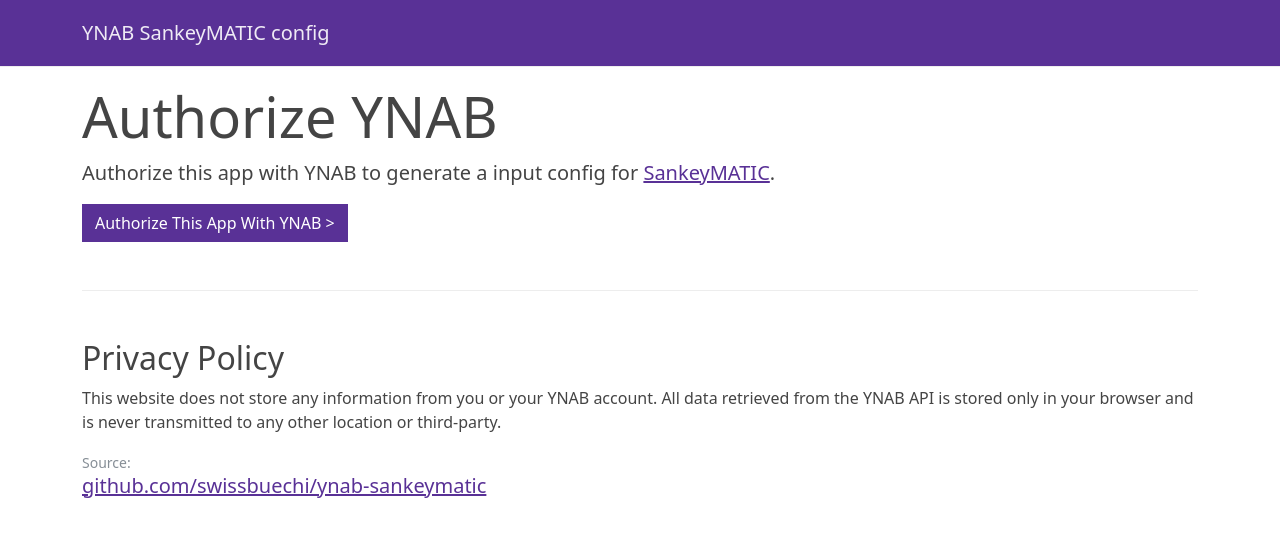
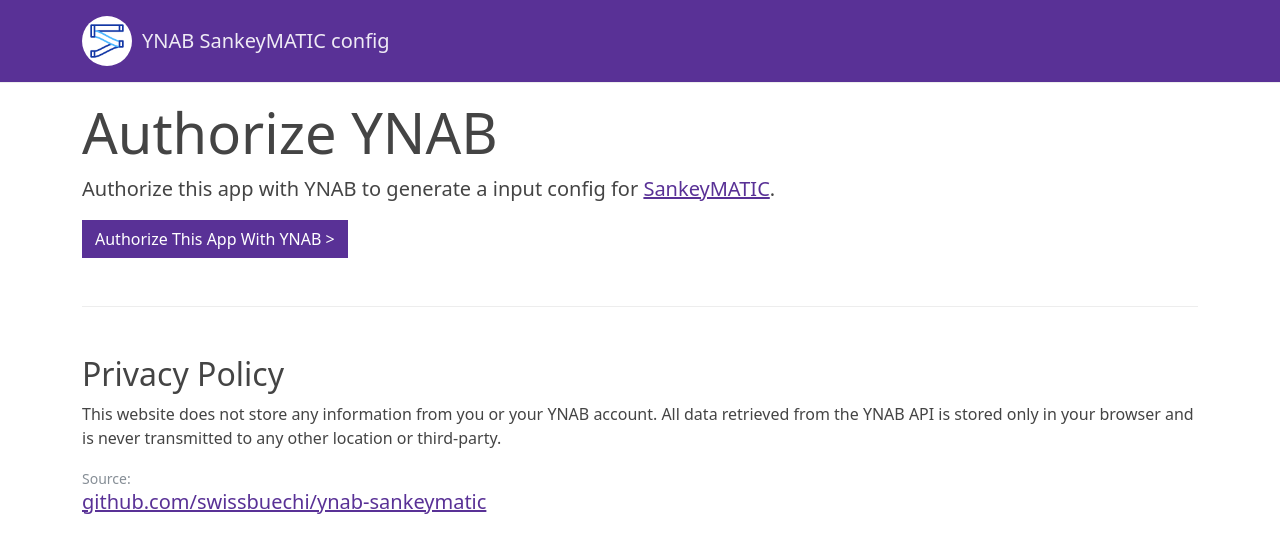
Before and after one commit to swissbuechi/sankeymatic-input-for-ynab, a Vue app: page / in a window 1280 px wide. Shown: the top 552 px of the page. Built offline with nearby package versions, Linux system fonts and the light colour scheme.

Commit message:
Added logo

```diff
--- a/src/components/Nav.vue
+++ b/src/components/Nav.vue
@@ -3,7 +3,7 @@
     <div class="container d-flex align-items-center">
       <!-- Logo with link to home -->
       <a href="./" class="d-flex align-items-center text-decoration-none">
-        <!-- <div
+        <div
           style="
             height: 50px;
             width: 50px;
@@ -16,7 +16,7 @@
           "
         >
           <img src="/logo.png" alt="Logo" style="height: 40px; width: 40px;" />
-        </div> -->
+        </div>
         <h5 class="my-0 font-weight-normal navbar-brand">YNAB SankeyMATIC config</h5>
       </a>
     </div>
```
